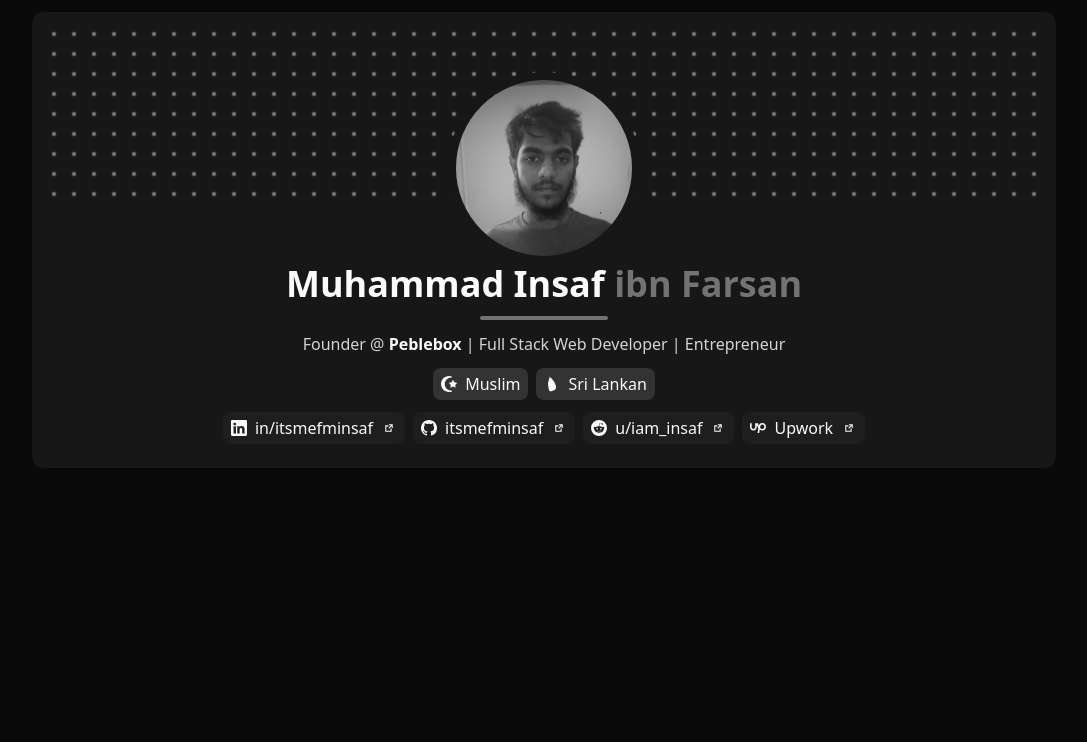
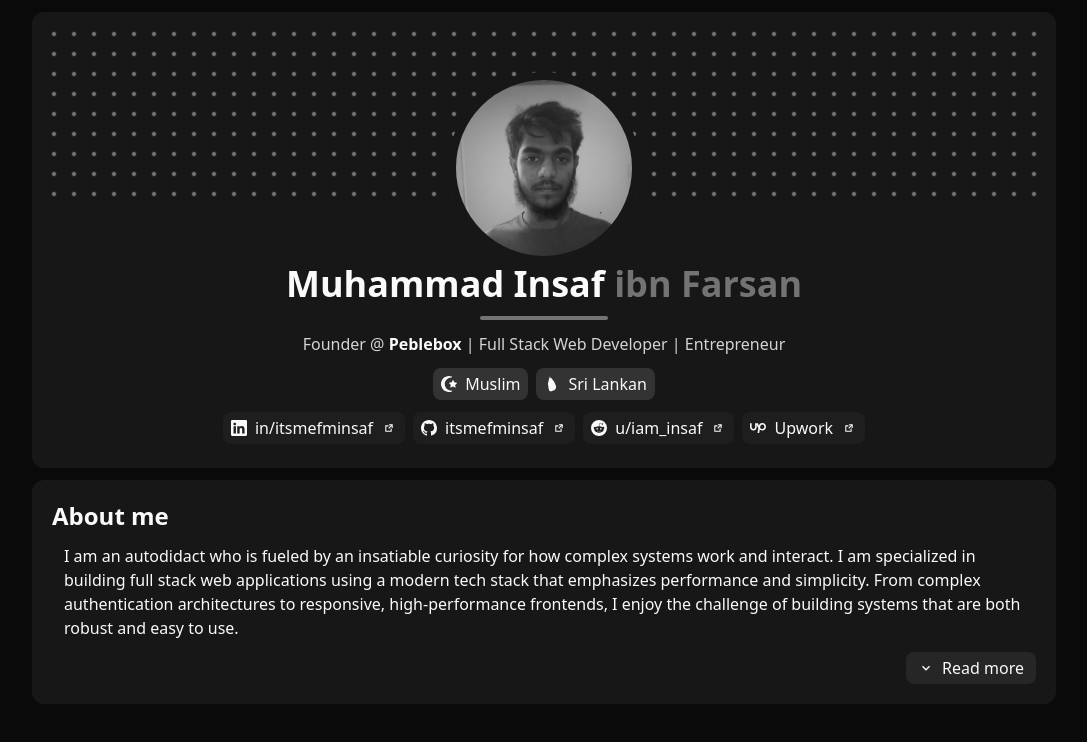
Before and after one commit to itsmefminsaf/itsmefminsaf, a Next.js app: page / in a window 1280 px wide. Shown: the top 742 px of the page, without its empty margins (96-1183 px from the left). Built offline with nearby package versions, Linux system fonts and the light colour scheme.

Commit message:
feat: add About component to the homepage

```diff
--- a/app/page.tsx
+++ b/app/page.tsx
@@ -1,9 +1,11 @@
+import About from "@/components/About";
 import Header from "@/components/Header";
 
 const HomePage = () => {
   return (
     <>
       <Header />
+      <About />
     </>
   );
 };
--- /dev/null
+++ b/components/About.tsx
@@ -0,0 +1,55 @@
+"use client";
+
+import { useState } from "react";
+import { MdExpandLess, MdExpandMore } from "react-icons/md";
+
+const About = () => {
+  const [showMore, setShowMore] = useState(false);
+
+  return (
+    <section className="w-full max-w-5xl rounded-xl bg-neutral-900 p-5 duration-500">
+      <h4 className="text-2xl font-bold">About me</h4>
+      <p className="m-3">
+        I am an autodidact who is fueled by an insatiable curiosity for how
+        complex systems work and interact. I am specialized in building full
+        stack web applications using a modern tech stack that emphasizes
+        performance and simplicity. From complex authentication architectures to
+        responsive, high-performance frontends, I enjoy the challenge of
+        building systems that are both robust and easy to use.
+        {showMore && (
+          <>
+            <br />
+            <br />
+            I don&apos;t just write code; I engineer systems designed for
+            longevity. I thrive on the challenge of transforming abstract
+            requirements into clean, performant, and reliable technical
+            solutions. My goal is to bridge the gap between technical complexity
+            and intuitive user experiences, ensuring that the systems I build
+            are not only functional today but built to evolve alongside
+            tomorrow&apos;s demands.
+            <br />
+            <br />
+            Beyond technical implementation, my long-term vision is to engineer
+            a cleaner digital landscape—one stripped of unnecessary noise and
+            friction. I am committed to building refined, intentional tools that
+            solve genuine, real-world problems rather than adding to the digital
+            clutter. By focusing on essential functionality and purposeful
+            design, I aim to utilize technology as a catalyst for clarity,
+            contributing to a more beautiful, efficient, and thoughtful world
+            for everyone who interacts with the systems I create.
+          </>
+        )}
+      </p>
+
+      <button
+        onClick={() => setShowMore(!showMore)}
+        className="ml-auto flex items-center gap-2 rounded-lg bg-neutral-800 px-3 py-1 duration-500 hover:bg-neutral-700"
+      >
+        {showMore ? <MdExpandLess /> : <MdExpandMore />}
+        {showMore ? "Read less" : "Read more"}
+      </button>
+    </section>
+  );
+};
+
+export default About;
```
